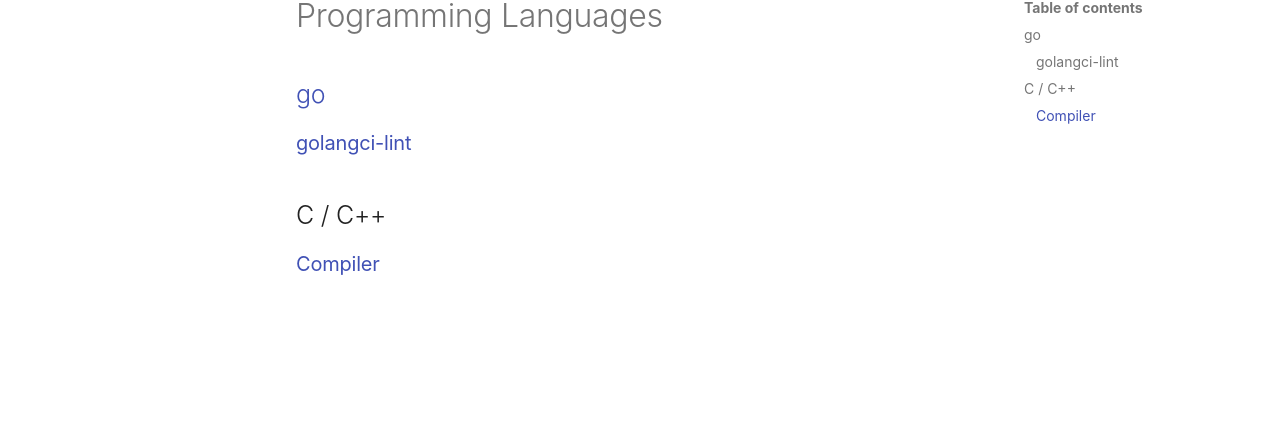
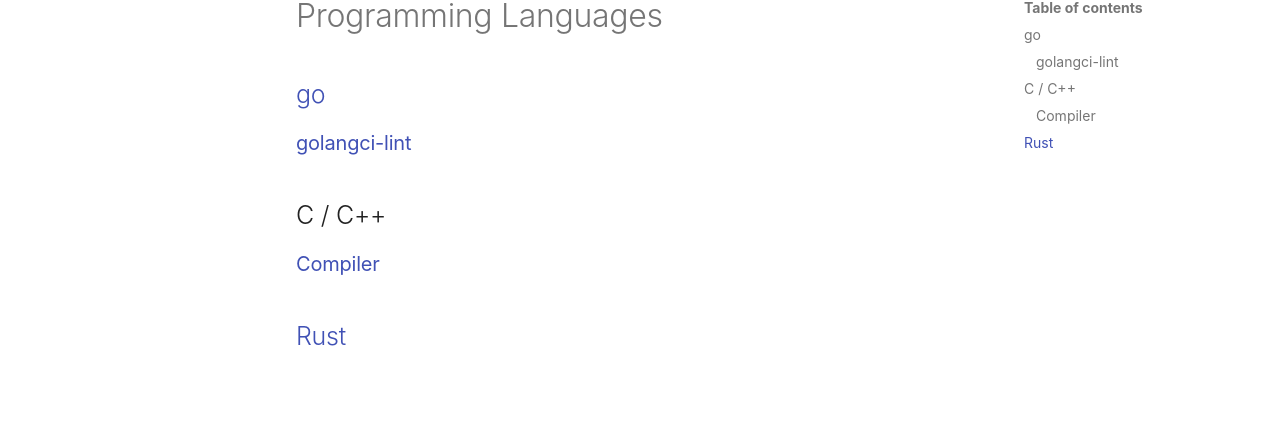
Before and after one commit to coyang/blogs, an MkDocs documentation site: the page built from docs/knowledge/programming_languages/index.md, in a window 1280 px wide. Shown: the part 151-586 px from the top of the page. Built offline with MkDocs 1.6.1 and Material for MkDocs 9.7.7, drawn with Linux system fonts in a browser that asks for light colours.

Commit message:
Add rust language index page

```diff
--- a/docs/knowledge/programming_languages/index.md
+++ b/docs/knowledge/programming_languages/index.md
@@ -7,3 +7,5 @@
 ## C / C++
 
 ### [Compiler](./c_cpp/compiler.md)
+
+## [Rust](./rust/index.md)
```
Also changed, not shown: docs/knowledge/programming_languages/rust/index.md (added, +1 -0 lines).
